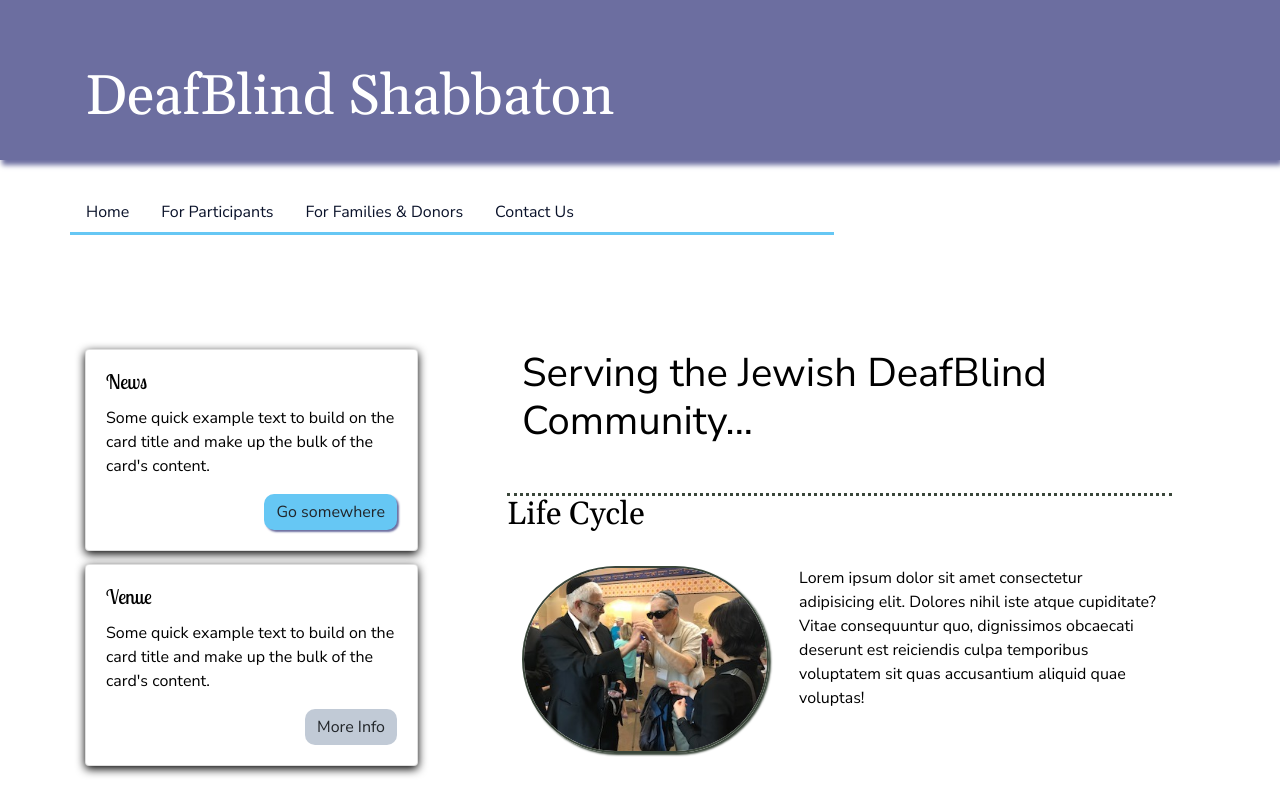
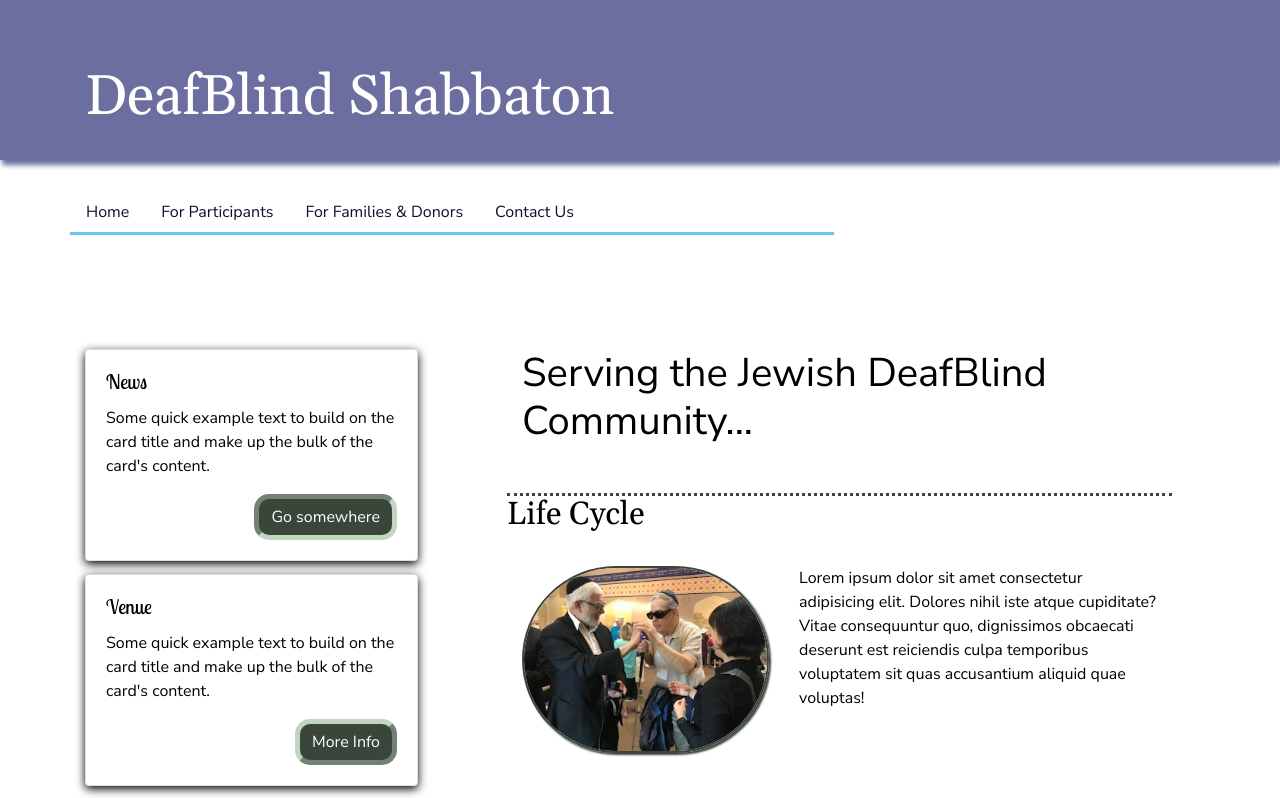
Before and after one commit to KAronoff/dbshabbaton, a plain HTML site: page index.html in a window 1280 px wide. In both pictures the pointer is over the link "Go somewhere". Shown: the top 798 px of the page. Drawn offline with nearby package versions, Linux system fonts and the light colour scheme.

Commit message:
Tinkered with the buttons and colors to try to make them less color dependent.

```diff
--- a/style.css
+++ b/style.css
@@ -43,16 +43,19 @@ body {
 }
 
 .btn {
-  border: #C1CAD6;
+  border: 5px #C0D6C1 outset;
+  color: #FFFFFF;
   float: right;
-  border-radius: 10px;
-  background-color: #C1CAD6;
+  border-radius: 15px;
+  background-color: #3A463A;
 }
 
 .btn:hover {
-  border: #66C7F4;
-  background-color: #66C7F4;
-  box-shadow: 2px 2px 2px #6C6EA0;
+  border: 5px #C0D6C1 inset;
+  color: #FFFFFF;
+  float: right;
+  border-radius: 15px;
+  background-color: #3A463A;
 }
 footer {
   position: fixed;
```
